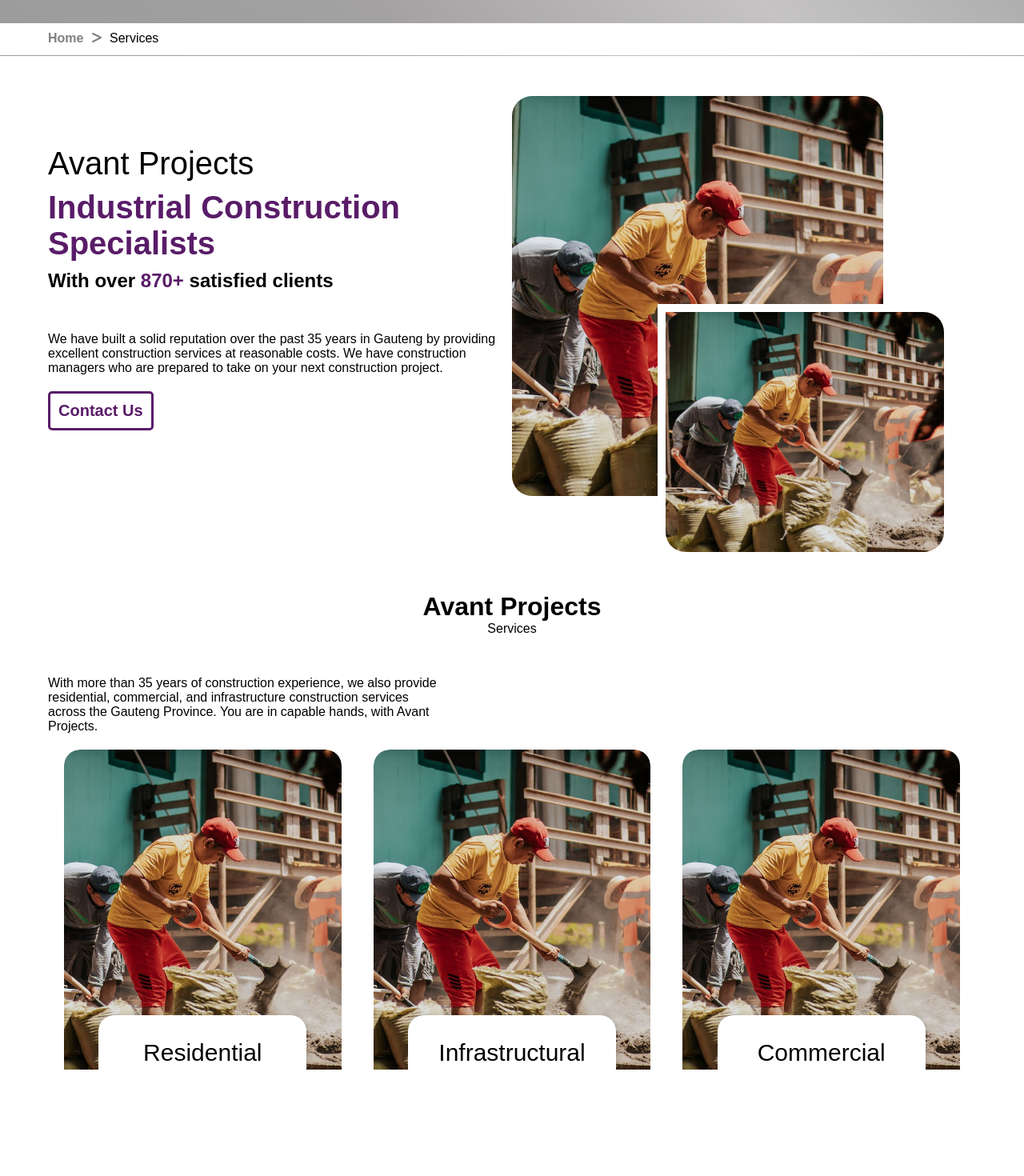
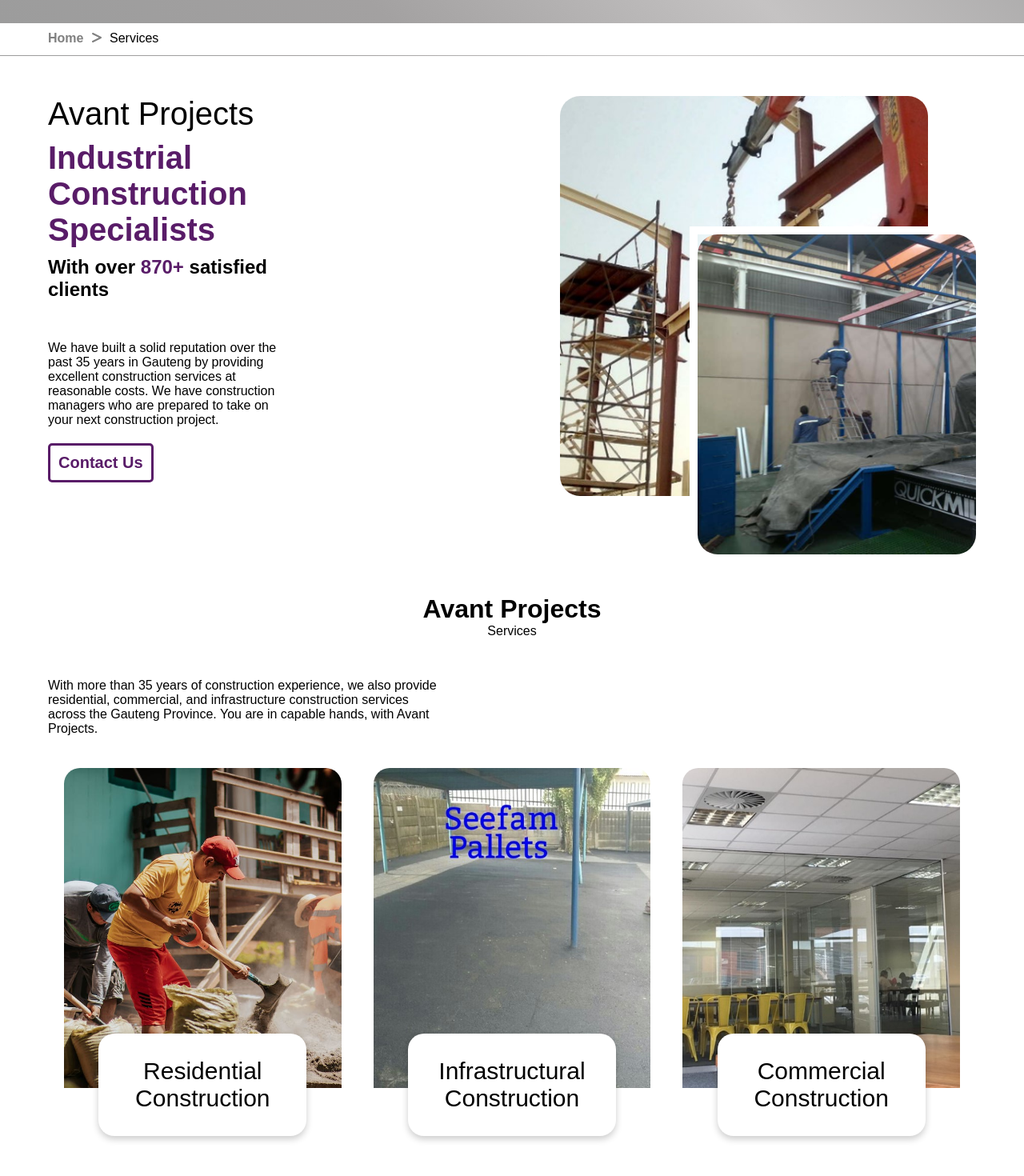
Before and after one commit to DiksonIvySon/Avant-Projects, a React (Vite) app in the folder AvantProjects/: page /services in a window 1280 px wide. Shown: the part 340-1810 px from the top of the page at 80% size. Built offline with nearby package versions, Linux system fonts and the light colour scheme.

Commit message:
Changed images on the Sevices page.

```diff
--- a/AvantProjects/src/pages/Projects.jsx
+++ b/AvantProjects/src/pages/Projects.jsx
@@ -4,12 +4,8 @@ import './Projects.css';
 import Header1 from '../Components/Header1';
 import Header2 from '../Components/Header2';
 import Banner2 from '../Components/Banner2';
-import CallToAction from '../Components/CallToAction';
 import FooterSection from '../Components/FooterSection';
 
-
-import hard_hat from '../images/hard_hat.png';
-import working from '../images/working.jpeg';
 //NATURES GARDEN PICTURES
 import picture57 from '../images_projects/Picture57.jpg';
 import picture58 from '../images_projects/Picture58.jpg';
--- a/AvantProjects/src/pages/Services.css
+++ b/AvantProjects/src/pages/Services.css
@@ -4,9 +4,9 @@
 
 /* styling the industrial section */
 .industrial-section {
-    display: flex;
-    justify-content: center;
-    align-items: center;
+    display: grid;
+    grid-template-columns: 1fr 1fr;
+    grid-template-rows: 1fr;
     margin: 50px 0px 120px 0px ;
 }
 
@@ -44,21 +44,22 @@
 }
 
 .industrial-section .industrial-images {
-    max-width: 50%;
+    max-width: 100%;
     position: relative;
 }
 
 .industrial-section .industrial-images .industrial-image1{
     max-width: 60%;
-    height: 300px;
+    height: 400px;
     position: absolute;
     bottom: -80px;
-    right: 30px;
+    right: -10px;
     border: 10px solid white;
 }
 
 .industrial-section .industrial-images .industrial-image2{
-    max-width: 80%;
+    min-width: 300px;
+    max-width: 100%;
     height: 500px;
 }
 
@@ -81,6 +82,7 @@
 
 .services-page-services-paragraph {
     max-width: 500px;
+    margin: 20px 0px  ;
 }
 
 .services-page-servicesContainer .service-page-service {
@@ -90,7 +92,6 @@
     margin: 20px 20px 90px 20px;
     border-radius: 20px 20px 0px 0px;
     min-width: 300px;
-    overflow: hidden;
 }
 
 .services-page-servicesContainer .service-page-service img{
@@ -102,7 +103,7 @@
 }
 
 .services-page-servicesContainer .service-page-service:hover img {
-    transform: scale(1.2)
+    transform: translateY(-20px);
 }
 
 .services-page-servicesContainer .service-page-service .service-type {
--- a/AvantProjects/src/pages/Services.jsx
+++ b/AvantProjects/src/pages/Services.jsx
@@ -8,6 +8,11 @@ import ServicesList from '../Components/ServicesList';
 import FooterSection from '../Components/FooterSection';
 
 import working from '../images/working.jpeg';
+import picture37 from '../images_projects/Picture37.jpg';
+import picture40 from '../images_projects/Picture40.jpg';
+import picture60 from '../images_projects/Picture60.jpg';
+import picture62 from '../images_projects/Picture62.jpg';
+import picture29 from '../images_projects/Picture29.jpg';
 
 function Services() {
   return (
@@ -30,10 +35,10 @@ function Services() {
                 </div>
                 <div className='industrial-images'>
                     <div className='industrial-image1'>
-                        <img src={working}  alt="industrial image" />
+                        <img src={picture37}  alt="industrial image" />
                     </div>
-                    <div className='industrial-image2'>
-                        <img src={working} alt="industrial image" />
+                    <div className='industrial-image2 section'>
+                        <img src={picture40} alt="industrial image" />
                     </div>
                 </div>
             </div>
@@ -58,14 +63,14 @@ function Services() {
                         </div>
                     </div>
                     <div className='service-page-service'>
-                        <img src={working} alt="Service Image" />
+                        <img src={picture29} alt="Service Image" />
                         <div className='service-type'>
                             <p>Infrastructural</p>
                             <p>Construction</p>
                         </div>
                     </div>
                     <div className='service-page-service'>
-                        <img src={working} alt="Service Image" />
+                        <img src={picture60} alt="Service Image" />
                         <div className='service-type'>
                             <p>Commercial</p>
                             <p>Construction</p>
```
